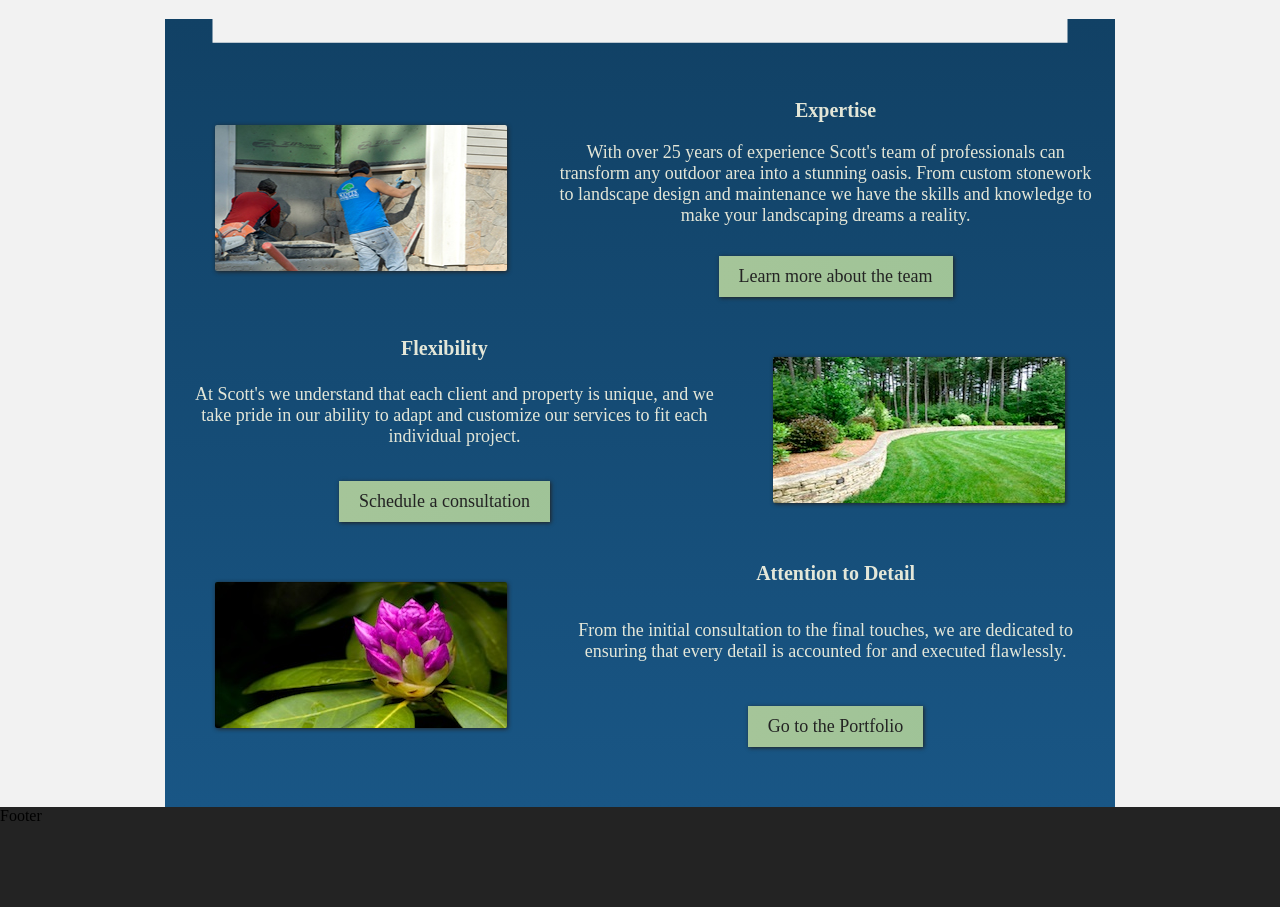
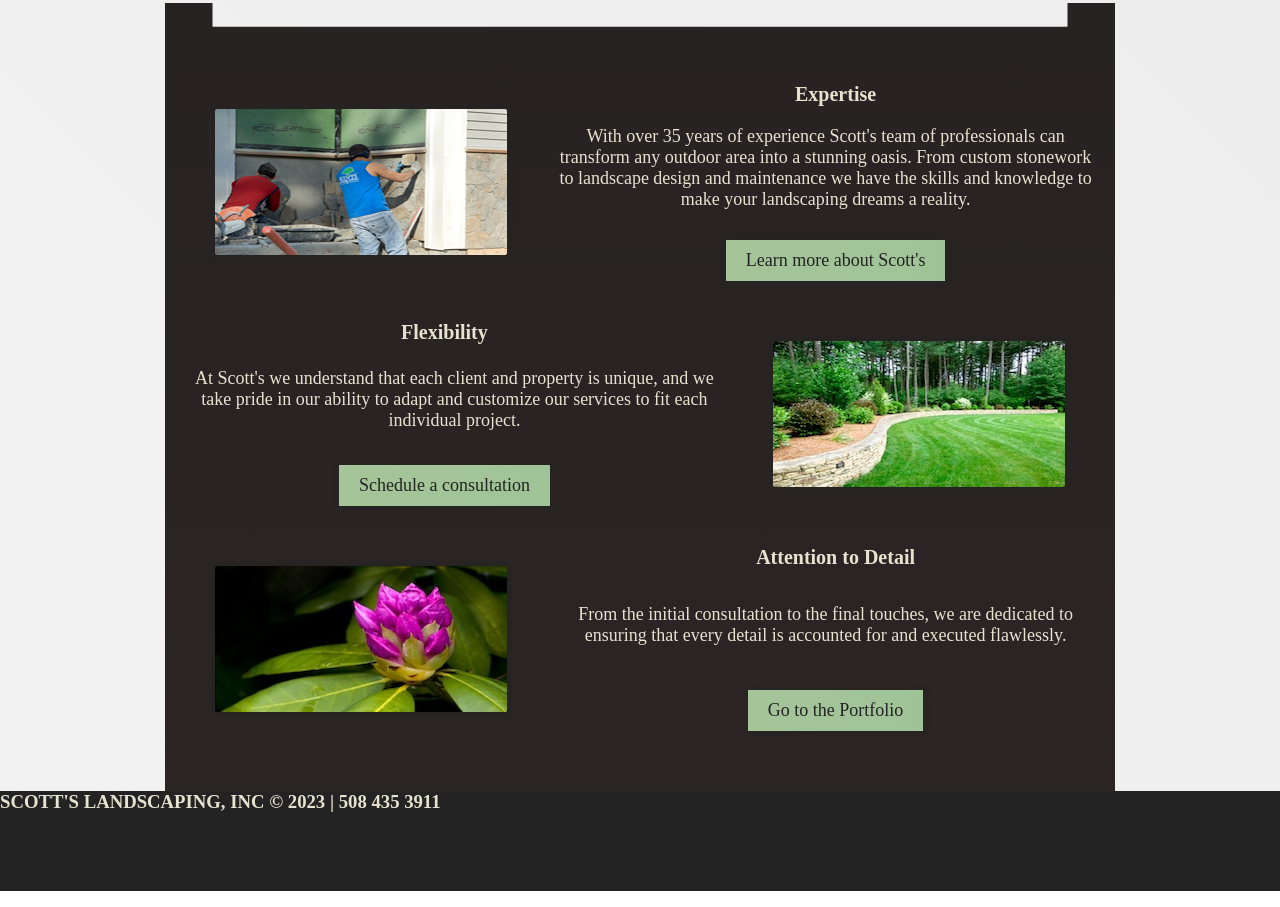
Before and after one commit to cbowman422/scottslandscaping, a React (Create React App) app: page / in a window 1280 px wide. Shown: the part 1489-2396 px from the top of the page. Built offline with nearby package versions, Linux system fonts and the light colour scheme.

Commit message:
footer text

```diff
--- a/src/components/Footer.js
+++ b/src/components/Footer.js
@@ -4,7 +4,7 @@ import '../css/Footer.css'
 const Footer = () => {
   return (
     <div className="footerContainer">
-      Footer
+      <h3> SCOTT'S LANDSCAPING, INC © 2023  |  508 435 3911 </h3>
     </div>
   )
 }
--- a/src/css/App.css
+++ b/src/css/App.css
@@ -33,7 +33,7 @@
 }
 
 body{
-  background-color: var(--white);
+  background-image: linear-gradient(45deg, var(--white), rgb(234, 234, 234));
 }
 
 @media all and (min-width: 600px){
--- a/src/css/Footer.css
+++ b/src/css/Footer.css
@@ -1,7 +1,14 @@
+
 .footerContainer{
   background-color: var(--black);
-  height: 100px;;
+  height: 100px;
 }
+
+.footerContainer h3{
+ color: var(--yellow);
+ margin: 0;
+}
+
 
 
 
@@ -13,7 +20,7 @@
 @media all and (min-width: 600px){
 
   .footerContainer{
-
+    height: 100px;
   }
 
 }
--- a/src/css/Home.css
+++ b/src/css/Home.css
@@ -88,7 +88,7 @@
 .home-welcome-details-container-bg{
   /* border: solid slateblue; */
   margin: 10px 0 0 0;
-  background-image: linear-gradient( var(--blue-highlight),  var(--blue) );
+  background-image: linear-gradient( var(--brown-highlight),  var(--brown) );
   padding: 10px 0 40px 0;
 
 }
@@ -105,7 +105,7 @@
 .home-welcome-details-intro{
   text-align: center;
   font-size: 18px;
-  margin: 40px auto 20px auto;
+  margin: 24px auto 20px auto;
   color: var(--black);
 }
 
@@ -116,6 +116,12 @@
   max-width: 950px;
   margin: 0 10px;
 }
+
+
+
+/* TODO ------ home-welcome-details-ALT HAS 2 OF EACH TAG BECAUSE OF ALTERNATING STYLE --------- */
+
+
 
 .home-welcome-details-alt{
   /* border: solid pink; */
@@ -180,6 +186,20 @@
   transition: var(--transition);
 }
 
+.home-welcome-details a:hover{
+  background-position: right center;
+  box-shadow: 1px 1px 6px var(--black);
+  color: var(--purple);
+  cursor: pointer;
+}
+
+.home-welcome-details-alt a:hover{
+  background-position: right center;
+  box-shadow: 1px 1px 6px var(--black);
+  color: var(--purple);
+  cursor: pointer;
+}
+
 
 
 /* ------------------------- FULLSCREEN CSS -------------------------- */
@@ -192,7 +212,7 @@
 
   .home-welcome-details-container-bg{
     /* clip-path: polygon(5% 0, 95% 0, 95% 4%, 100% 4%, 100% 100%, 0 100%, 0 4%, 5% 4%); */
-    clip-path: polygon(5% 3%, 95% 3%, 95% 0, 100% 0, 100% 100%, 0 100%, 0 0, 5% 0);
+    clip-path: polygon(5% 2%, 95% 2%, 95% 0, 100% 0, 100% 100%, 0 100%, 0 0, 5% 0);
     padding-top: 60px;
   }
 
@@ -222,7 +242,7 @@
   }
 
   .home-welcome-details-container-bg{
-    clip-path: polygon(5% 3%, 95% 3%, 95% 0, 100% 0, 100% 100%, 0 100%, 0 0, 5% 0);
+    clip-path: polygon(5% 2%, 95% 2%, 95% 0, 100% 0, 100% 100%, 0 100%, 0 0, 5% 0);
     padding-top: 60px;
   }
 
@@ -252,7 +272,7 @@
   }
 
   .home-welcome-details-container-bg{
-    clip-path: polygon(5% 3%, 95% 3%, 95% 0, 100% 0, 100% 100%, 0 100%, 0 0, 5% 0);
+    clip-path: polygon(5% 2%, 95% 2%, 95% 0, 100% 0, 100% 100%, 0 100%, 0 0, 5% 0);
     padding-top: 60px;
   }
 
@@ -283,7 +303,7 @@
   }
 
   .home-welcome-details-container-bg{
-    clip-path: polygon(5% 3%, 95% 3%, 95% 0, 100% 0, 100% 100%, 0 100%, 0 0, 5% 0);
+    clip-path: polygon(5% 2%, 95% 2%, 95% 0, 100% 0, 100% 100%, 0 100%, 0 0, 5% 0);
     padding-top: 60px;
   }
 
--- a/src/pages/Home.js
+++ b/src/pages/Home.js
@@ -25,7 +25,7 @@ const Home = () => {
             <h3> Experts in Landscape Architecture </h3>
 
             <p className="home-bio">
-              At Scott's Landscaping, Inc. We offer service in New England to residential customers, contractors, commercial and industrial facilities.
+              At Scott's Landscaping, Incorporated we offer service in New England to residential customers, contractors, commercial and industrial facilities.
               Scott's team of experienced professionals is well-versed in landscape design, landscape architecture, custom stone work, stone walls, architectural pool landscapes, walkways, driveways, backyard elements, landscape lighting, and garden design.
               </p>
               <p className="home-bio">
@@ -44,9 +44,9 @@ const Home = () => {
                 Expertise
               </h3>
               <p>
-                With over 25 years of experience Scott's team of professionals can transform any outdoor area into a stunning oasis. From custom stonework to landscape design and maintenance we have the skills and knowledge to make your landscaping dreams a reality.
+                With over 35 years of experience Scott's team of professionals can transform any outdoor area into a stunning oasis. From custom stonework to landscape design and maintenance we have the skills and knowledge to make your landscaping dreams a reality.
               </p>
-              <a>Learn more about the team</a>
+              <a>Learn more about Scott's</a>
             </div>
 
             <div className="home-welcome-details-alt">
```
